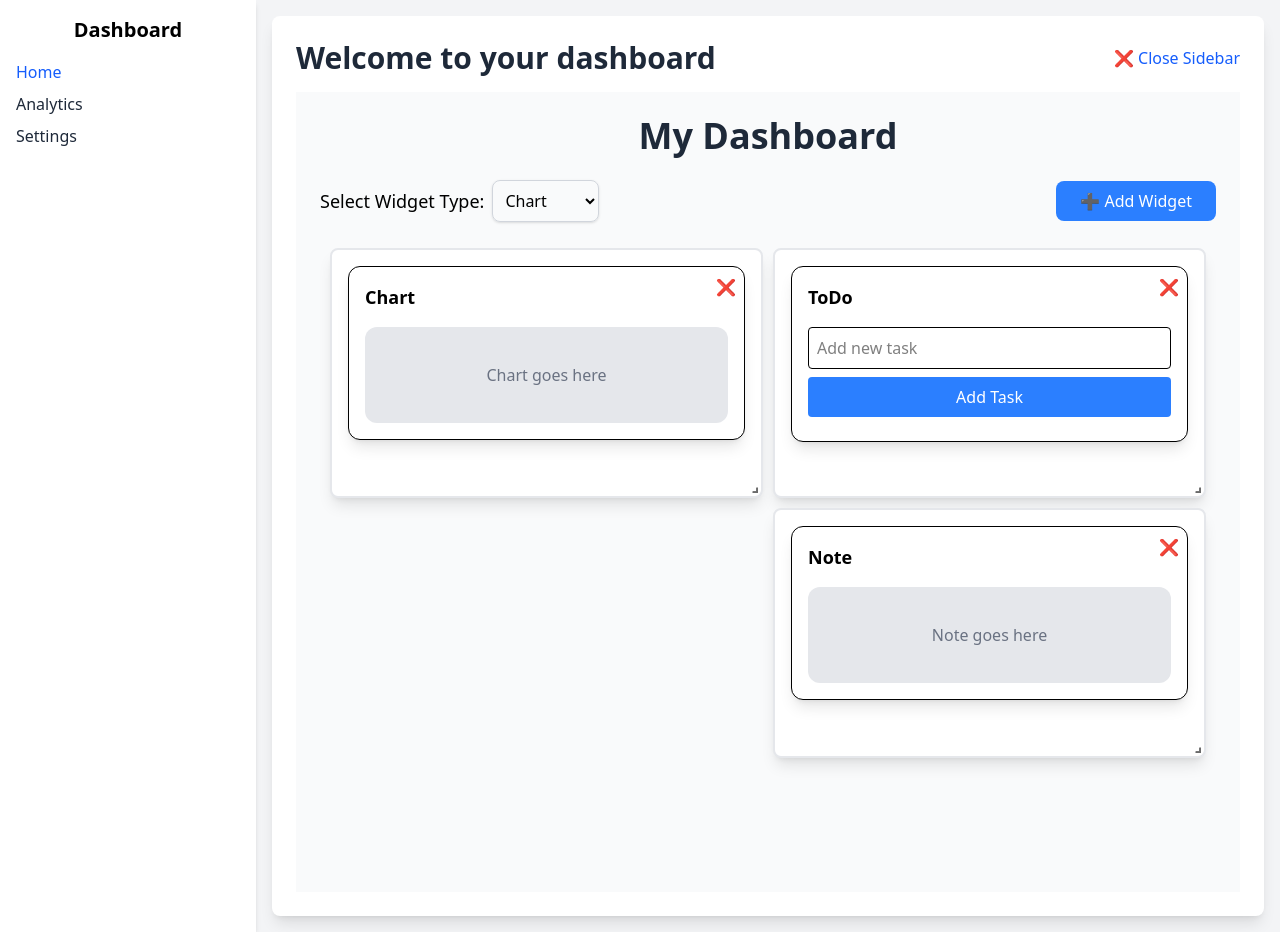
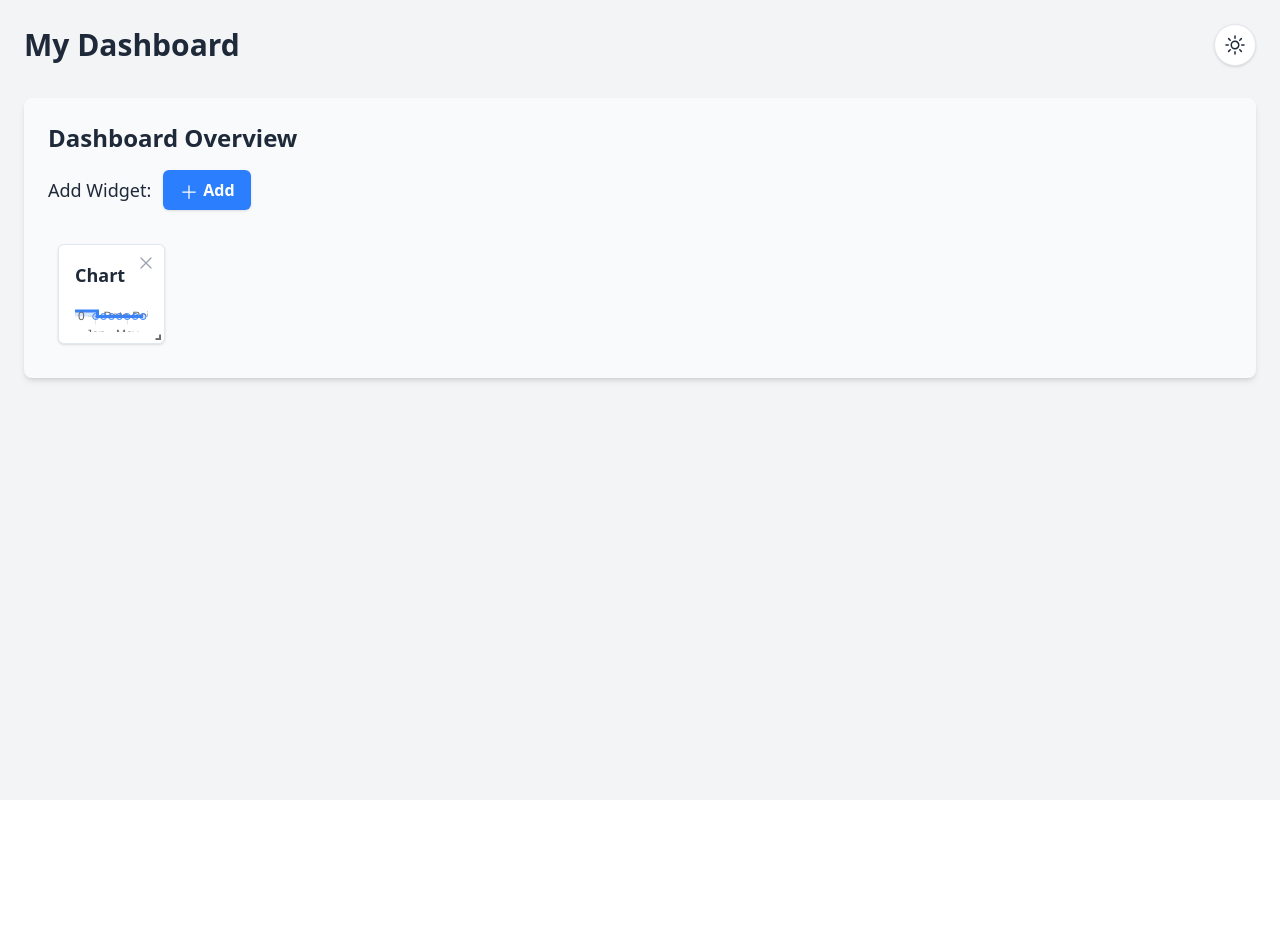
Before and after one commit to muzaffarovs/draggable-chart, a Next.js app: page / in a window 1280 px wide. After the commit the page ends 800 px from the top, so only its background shows below. Built offline with nearby package versions, Linux system fonts and the light colour scheme.

Commit message:
final design

```diff
--- a/app/page.tsx
+++ b/app/page.tsx
@@ -1,71 +1,58 @@
 "use client";
-import React, { useState } from "react";
+import React, { useState, useEffect } from "react";
 import DashboardGrid from "@/components/DashboardGrid";
+import { MoonIcon, SunIcon } from "@heroicons/react/24/outline";
 
 export default function Home() {
-  const [isSidebarVisible, setIsSidebarVisible] = useState(true);
+  const [isDarkMode, setIsDarkMode] = useState<boolean>(false);
 
-  // Toggle sidebar visibility
-  const toggleSidebar = () => {
-    setIsSidebarVisible((prev) => !prev);
+  useEffect(() => {
+    const storedTheme = localStorage.getItem("darkMode");
+    if (storedTheme === "true") {
+      setIsDarkMode(true);
+    } else if (storedTheme === "false") {
+      setIsDarkMode(false);
+    }
+  }, []);
+
+  useEffect(() => {
+    localStorage.setItem("darkMode", isDarkMode.toString());
+    document.documentElement.classList.toggle("dark", isDarkMode); // Apply dark class to root
+  }, [isDarkMode]);
+
+  const toggleDarkMode = () => {
+    setIsDarkMode(!isDarkMode);
   };
 
   return (
-    <div className="min-h-screen flex bg-gray-100">
-      {/* Sidebar */}
-      <aside
-        className={`w-64 bg-white shadow-md p-4 flex flex-col transition-all duration-300 ${
-          isSidebarVisible ? "block" : "hidden"
-        }`}
-      >
-        <h2 className="text-xl font-bold mb-4 text-center">Dashboard</h2>
-        <nav>
-          <ul>
-            <li className="mb-2">
-              <a
-                href="#"
-                className="text-blue-600 hover:text-blue-800 transition duration-300"
-              >
-                Home
-              </a>
-            </li>
-            <li className="mb-2">
-              <a
-                href="#"
-                className="text-gray-800 hover:text-blue-800 transition duration-300"
-              >
-                Analytics
-              </a>
-            </li>
-            <li className="mb-2">
-              <a
-                href="#"
-                className="text-gray-800 hover:text-blue-800 transition duration-300"
-              >
-                Settings
-              </a>
-            </li>
-          </ul>
-        </nav>
-      </aside>
+    <div
+      className={`min-h-screen flex ${
+        isDarkMode ? "bg-gray-900 text-white" : "bg-gray-100 text-gray-800"
+      }`}
+    >
+      <main className="flex-1 p-6">
+        <header className="flex items-center justify-between mb-8">
+          <h1 className="text-3xl font-semibold">My Dashboard</h1>
+          <button
+            onClick={toggleDarkMode}
+            className={`p-2 rounded-full focus:outline-none focus:ring-2 focus:ring-blue-500 transition ${
+              isDarkMode
+                ? "bg-gray-800 text-white hover:bg-gray-700"
+                : "bg-white text-gray-800 shadow-sm hover:bg-gray-100 border border-gray-200"
+            }`}
+            aria-label={
+              isDarkMode ? "Switch to Light Mode" : "Switch to Dark Mode"
+            }
+          >
+            {isDarkMode ? (
+              <MoonIcon className="w-6 h-6" />
+            ) : (
+              <SunIcon className="w-6 h-6" />
+            )}
+          </button>
+        </header>
 
-      {/* Main Content */}
-      <main className="flex-1 p-6 bg-white rounded-lg shadow-lg ml-4 mr-4 mt-4 mb-4">
-        <div className="flex items-center justify-between mb-4">
-          <h1 className="text-3xl font-semibold text-gray-800">
-            Welcome to your dashboard
-          </h1>
-          {/* Sidebar toggle button */}
-          <button
-            onClick={toggleSidebar}
-            className="text-blue-600 hover:text-blue-800 transition duration-300"
-            aria-label="Toggle Sidebar"
-          >
-            {isSidebarVisible ? "❌ Close Sidebar" : "➡ Open Sidebar"}
-          </button>
-        </div>
-
-        <DashboardGrid />
+        <DashboardGrid isDarkMode={isDarkMode} />
       </main>
     </div>
   );
--- a/components/DashboardGrid.tsx
+++ b/components/DashboardGrid.tsx
@@ -1,22 +1,25 @@
 "use client";
+import React, { useEffect, useState } from "react";
 import { Responsive, WidthProvider, Layout } from "react-grid-layout";
 import "react-grid-layout/css/styles.css";
 import "react-resizable/css/styles.css";
-import React, { useEffect, useState } from "react";
 import { saveLayout, loadLayout } from "@/utils/storage";
 import { v4 as uuidv4 } from "uuid";
 import Widget from "./Widget";
 
 const ResponsiveGridLayout = WidthProvider(Responsive);
 
-interface Widget {
+interface WidgetDefinition {
   id: string;
   layout: Layout;
-  type: string;
 }
 
-export default function DashboardGrid() {
-  const [widgets, setWidgets] = useState<Widget[]>([]);
+interface DashboardGridProps {
+  isDarkMode: boolean;
+}
+
+const DashboardGrid: React.FC<DashboardGridProps> = ({ isDarkMode }) => {
+  const [widgets, setWidgets] = useState<WidgetDefinition[]>([]);
   const [widgetType, setWidgetType] = useState<string>("Chart");
 
   useEffect(() => {
@@ -25,17 +28,18 @@ export default function DashboardGrid() {
       setWidgets(stored);
     } else {
       setWidgets([
-        { id: "1", layout: { i: "1", x: 0, y: 0, w: 2, h: 2 }, type: "Chart" },
-        { id: "2", layout: { i: "2", x: 2, y: 0, w: 2, h: 2 }, type: "ToDo" },
-        { id: "3", layout: { i: "3", x: 4, y: 0, w: 2, h: 2 }, type: "Note" },
+        {
+          id: uuidv4(),
+          layout: { i: uuidv4(), x: 0, y: 0, w: 2, h: 2 },
+        },
       ]);
     }
   }, []);
 
   const handleLayoutChange = (newLayout: Layout[]) => {
     const updated = widgets.map((w) => {
-      const layout = newLayout.find((l) => l.i === w.id);
-      return layout ? { ...w, layout } : w;
+      const layout = newLayout.find((l) => l.i === w.layout.i); // Use layout.i for matching
+      return layout ? { ...w, layout: { ...w.layout, ...layout } } : w; // Merge existing layout
     });
     setWidgets(updated);
     saveLayout(updated);
@@ -43,10 +47,9 @@ export default function DashboardGrid() {
 
   const addWidget = () => {
     const id = uuidv4();
-    const newWidget: Widget = {
+    const newWidget: WidgetDefinition = {
       id,
       layout: { i: id, x: 0, y: Infinity, w: 2, h: 2 },
-      type: widgetType,
     };
     const updated = [...widgets, newWidget];
     setWidgets(updated);
@@ -60,42 +63,46 @@ export default function DashboardGrid() {
   };
 
   return (
-    <div className="p-6 bg-gray-50 min-h-screen">
-      <h1 className="text-4xl font-semibold text-center mb-6 text-gray-800">
-        My Dashboard
-      </h1>
-
-      <div className="flex justify-between items-center mb-4">
-        <div className="flex items-center">
-          <label htmlFor="widgetType" className="mr-2 text-lg font-medium">
-            Select Widget Type:
+    <div
+      className={`p-6 rounded-lg shadow-md ${
+        isDarkMode ? "bg-gray-900 text-white" : "bg-gray-50 text-gray-800" // Subtle shadow
+      }`}
+    >
+      <h2 className="text-2xl font-semibold mb-4">Dashboard Overview</h2>{" "}
+      <div className="flex justify-between items-center mb-6">
+        <div className="flex items-center space-x-3">
+          <label htmlFor="widgetType" className="text-lg font-medium">
+            Add Widget:
           </label>
-          <select
-            id="widgetType"
-            value={widgetType}
-            onChange={(e) => setWidgetType(e.target.value)}
-            className="p-2 rounded-lg border border-gray-300 shadow-sm hover:border-blue-500 focus:outline-none focus:ring-2 focus:ring-blue-500 transition"
+          <button
+            onClick={addWidget}
+            className="bg-blue-500 hover:bg-blue-600 text-white font-semibold py-2 px-4 rounded-md shadow-sm focus:outline-none focus:ring-2 focus:ring-blue-500 transition"
           >
-            <option value="Chart">Chart</option>
-            <option value="ToDo">ToDo List</option>
-            <option value="Note">Note</option>
-          </select>
+            <svg
+              xmlns="http://www.w3.org/2000/svg"
+              fill="none"
+              viewBox="0 0 24 24"
+              strokeWidth={1.5}
+              stroke="currentColor"
+              className="w-5 h-5 inline-block mr-1"
+            >
+              <path
+                strokeLinecap="round"
+                strokeLinejoin="round"
+                d="M12 4.5v15m7.5-7.5h-15"
+              />
+            </svg>
+            Add
+          </button>
         </div>
-
-        <button
-          onClick={addWidget}
-          className="bg-blue-500 text-white px-6 py-2 rounded-lg hover:bg-blue-600 transition"
-        >
-          ➕ Add Widget
-        </button>
+        {/* Optional: Add a "Reset Layout" button here if needed */}
       </div>
-
       <ResponsiveGridLayout
         className="layout"
         layouts={{ lg: widgets.map((w) => w.layout) }}
-        breakpoints={{ lg: 1024, md: 768, sm: 480 }}
-        cols={{ lg: 6, md: 4, sm: 2 }}
-        rowHeight={120}
+        breakpoints={{ lg: 1200, md: 992, sm: 768, xs: 480, xxs: 0 }} // More common breakpoints
+        cols={{ lg: 12, md: 10, sm: 6, xs: 4, xxs: 2 }} // More flexible columns
+        rowHeight={100} // Adjust as needed
         isResizable
         isDraggable
         onLayoutChange={handleLayoutChange}
@@ -103,16 +110,26 @@ export default function DashboardGrid() {
         {widgets.map((widget) => (
           <div
             key={widget.id}
-            className="bg-white border-2 border-gray-200 rounded-lg shadow-lg p-4 hover:shadow-xl transition"
+            className={`rounded-md shadow-sm overflow-hidden ${
+              isDarkMode
+                ? "bg-gray-800 border-gray-700"
+                : "bg-white border-gray-200"
+            }`}
+            style={{
+              border: "1px solid",
+              borderColor: isDarkMode ? "#4a5568" : "#e2e8f0",
+            }}
           >
             <Widget
-              type={widget.type}
               id={widget.id}
               removeWidget={removeWidget}
+              isDarkMode={isDarkMode}
             />
           </div>
         ))}
       </ResponsiveGridLayout>
     </div>
   );
-}
+};
+
+export default DashboardGrid;
--- a/components/Widget.tsx
+++ b/components/Widget.tsx
@@ -1,84 +1,91 @@
-import React, { useState } from "react";
+import React from "react";
+import { Line } from "react-chartjs-2";
+import {
+  Chart as ChartJS,
+  CategoryScale,
+  LinearScale,
+  LineElement,
+  PointElement,
+  Title,
+  Tooltip,
+  Legend,
+} from "chart.js";
+
+// Register necessary components
+ChartJS.register(
+  CategoryScale,
+  LinearScale,
+  LineElement,
+  PointElement,
+  Title,
+  Tooltip,
+  Legend
+);
 
 interface WidgetProps {
-  type: string;
   id: string;
   removeWidget: (id: string) => void;
+  isDarkMode: boolean; // Receive isDarkMode
 }
 
-const Widget: React.FC<WidgetProps> = ({ type, id, removeWidget }) => {
-  return (
-    <div className="bg-white rounded-xl p-4 shadow-lg border relative overflow-hidden">
-      <button
-        onClick={() => removeWidget(id)}
-        className="absolute z-50 top-2 right-2 text-red-500 hover:text-red-700 transition duration-200"
-        title="Remove widget"
-      >
-        ❌
-      </button>
-      <h3 className="font-semibold text-lg mb-4">{type}</h3>
-      {type === "Chart" && (
-        <div className="bg-gray-200 h-24 rounded-xl flex items-center justify-center">
-          <span className="text-gray-500">Chart goes here</span>
-        </div>
-      )}
-      {type === "ToDo" && <ToDoWidget />}
-      {type === "Note" && (
-        <div className="bg-gray-200 h-24 rounded-xl flex items-center justify-center">
-          <span className="text-gray-500">Note goes here</span>
-        </div>
-      )}
-    </div>
-  );
-};
-
-const ToDoWidget = () => {
-  const [tasks, setTasks] = useState<string[]>([]);
-  const [task, setTask] = useState<string>("");
-
-  const addTask = () => {
-    if (task) {
-      setTasks([...tasks, task]);
-      setTask("");
-    }
-  };
-
-  const removeTask = (index: number) => {
-    const updatedTasks = tasks.filter((_, i) => i !== index);
-    setTasks(updatedTasks);
+const Widget: React.FC<WidgetProps> = ({ id, removeWidget, isDarkMode }) => {
+  const chartData = {
+    labels: ["Jan", "Feb", "Mar", "Apr", "May", "Jun", "Jul"],
+    datasets: [
+      {
+        label: "Data Points",
+        data: [65, 59, 80, 81, 56, 55, 40],
+        borderColor: isDarkMode
+          ? "rgba(129, 140, 248, 1)"
+          : "rgb(59, 130, 246)", // Theme-aware color
+        backgroundColor: isDarkMode
+          ? "rgba(129, 140, 248, 0.2)"
+          : "rgba(59, 130, 246, 0.2)",
+        fill: true,
+      },
+    ],
   };
 
   return (
-    <div>
-      <input
-        type="text"
-        value={task}
-        onChange={(e) => setTask(e.target.value)}
-        className="border p-2 rounded w-full mb-2"
-        placeholder="Add new task"
-      />
+    <div
+      className={`relative flex flex-col overflow-hidden rounded-md p-4 h-full ${
+        isDarkMode ? "bg-gray-800 text-white" : "bg-white text-gray-800"
+      }`}
+    >
       <button
-        onClick={addTask}
-        className="bg-blue-500 text-white px-4 py-2 rounded w-full"
+        onClick={() => removeWidget(id)}
+        className={`absolute top-2 right-2 text-gray-400 hover:text-red-500 transition duration-200 focus:outline-none ${
+          isDarkMode ? "hover:text-red-500" : "hover:text-red-700"
+        }`}
+        title="Remove widget"
       >
-        Add Task
+        <svg
+          xmlns="http://www.w3.org/2000/svg"
+          fill="none"
+          viewBox="0 0 24 24"
+          strokeWidth={1.5}
+          stroke="currentColor"
+          className="w-5 h-5"
+        >
+          <path
+            strokeLinecap="round"
+            strokeLinejoin="round"
+            d="M6 18L18 6M6 6l12 12"
+          />
+        </svg>
       </button>
-      <ul className="mt-2 space-y-2">
-        {tasks.map((t, index) => (
-          <li
-            key={index}
-            className="flex justify-between items-center p-2 bg-gray-100 rounded-lg"
-          >
-            <span>{t}</span>
-            <button
-              onClick={() => removeTask(index)}
-              className="text-red-500 hover:text-red-700 transition duration-200 absolute z-50"
-            >
-              ❌
-            </button>
-          </li>
-        ))}
-      </ul>
+      <h3 className="font-semibold text-lg mb-3">Chart</h3>
+
+      <div className="rounded-md flex-grow w-full">
+        <Line
+          data={chartData}
+          options={{
+            responsive: true,
+            maintainAspectRatio: false,
+          }}
+          style={{ width: "100%", height: "100%" }}
+        />
+      </div>
     </div>
   );
 };
--- a/package.json
+++ b/package.json
@@ -9,8 +9,11 @@
     "lint": "next lint"
   },
   "dependencies": {
+    "@heroicons/react": "^2.2.0",
+    "chart.js": "^4.4.8",
     "next": "15.3.0",
     "react": "^19.0.0",
+    "react-chartjs-2": "^5.3.0",
     "react-dom": "^19.0.0",
     "react-grid-layout": "^1.5.1",
     "react-resizable": "^3.0.5",
--- a/utils/storage.ts
+++ b/utils/storage.ts
@@ -1,15 +1,18 @@
-const STORAGE_KEY = "dashboard-layout";
+export const saveLayout = (widgets: any[]) => {
+  localStorage.setItem("dashboardLayout", JSON.stringify(widgets));
+};
 
-export function saveLayout(layout: any) {
-  if (typeof window !== "undefined") {
-    localStorage.setItem(STORAGE_KEY, JSON.stringify(layout));
-  }
-}
+export const loadLayout = () => {
+  const stored = localStorage.getItem("dashboardLayout");
+  return stored ? JSON.parse(stored) : null;
+};
 
-export function loadLayout(): any | null {
-  if (typeof window !== "undefined") {
-    const stored = localStorage.getItem(STORAGE_KEY);
-    return stored ? JSON.parse(stored) : null;
-  }
-  return null;
-}
+// For saving and loading ToDo tasks
+export const saveTasks = (widgetId: string, tasks: string[]) => {
+  localStorage.setItem(`tasks-${widgetId}`, JSON.stringify(tasks));
+};
+
+export const loadTasks = (widgetId: string) => {
+  const storedTasks = localStorage.getItem(`tasks-${widgetId}`);
+  return storedTasks ? JSON.parse(storedTasks) : [];
+};
```
Also changed, not shown: 1 other file (tests, documents, lock files or other folders).
